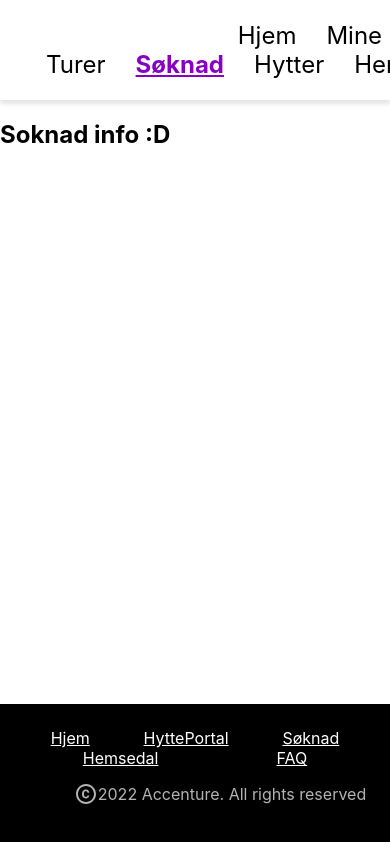
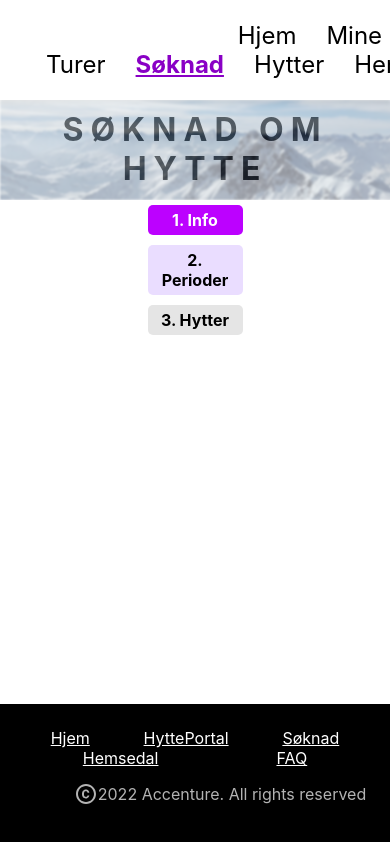
Before and after one commit to oyvind0402/AppForHyttegruppen, a React (Create React App) app in the folder frontend/: page /soknad in a window 390 px wide. Shown: the top 842 px of the page. Built offline with nearby package versions, Linux system fonts and the light colour scheme.

Commit message:
progressbar søknad completed and mobile friendly

```diff
--- a/frontend/src/components/01-Reusable/HeroBanner/HeroBanner.css
+++ b/frontend/src/components/01-Reusable/HeroBanner/HeroBanner.css
@@ -25,7 +25,7 @@
   text-align: center;
 
   text-transform: uppercase;
-  font-size: 50px;
+  font-size: 3rem;
   font-weight: 750;
   letter-spacing: 7px;
 }
@@ -37,11 +37,17 @@
 
   .hero-text {
     margin-top: 10px;
+    font-size: 2rem;
   }
 }
 
 @media only screen and (max-width: 400px) {
   .hero {
-    height: 75px;
+    height: 100px;
+    object-fit: contain;
+  }
+  .hero-picture {
+    height: 100px;
+    width: auto;
   }
 }
--- /dev/null
+++ b/frontend/src/components/Soknad/Soknad.css
@@ -0,0 +1,78 @@
+.progressbar {
+  display: flex;
+  justify-content: space-around;
+  align-items: center;
+  margin: 0 10vw;
+}
+
+.progress-step {
+  padding: 5px 10px;
+  font-weight: 750;
+  width: 100px;
+  text-align: center;
+  border-radius: 5px;
+}
+
+.activeProgress {
+  color: white;
+  background-color: #bc01ff;
+}
+
+.passedProgress {
+  color: black;
+  background-color: #eaddff;
+}
+
+.passedProgress:hover {
+  cursor: pointer;
+  color: white;
+  background-color: #bc01ff;
+}
+
+.not-activeProgress {
+  color: black;
+  background-color: #e5e5e5;
+}
+
+.progress-line {
+  display: block;
+  height: 1px;
+  border: 0;
+  border-top: 3px solid black;
+  padding: 0;
+  width: 175px;
+  margin: 0;
+}
+
+@media only screen and (max-width: 1200px) {
+  .progress-line {
+    width: 100px;
+  }
+}
+
+@media only screen and (max-width: 800px) {
+  .progress-line {
+    width: 50px;
+  }
+
+  .progress-step {
+    padding: 5px 5px;
+    width: 85px;
+  }
+}
+
+@media only screen and (max-width: 800px) {
+  .progress-line {
+    display: none;
+  }
+}
+
+@media only screen and (max-width: 400px) {
+  .progressbar {
+    flex-direction: column;
+  }
+
+  .progress-step {
+    margin: 5px 0;
+  }
+}
--- a/frontend/src/components/Soknad/Soknad.js
+++ b/frontend/src/components/Soknad/Soknad.js
@@ -1,6 +1,7 @@
 import { useContext } from 'react';
-
 import LoginContext from '../../LoginContext/login-context';
+import HeroBanner from '../01-Reusable/HeroBanner/HeroBanner';
+import './Soknad.css';
 
 const Soknad = () => {
   const loginContext = useContext(LoginContext);
@@ -8,9 +9,16 @@ const Soknad = () => {
   const loggedIn = loginContext.loggedIn;
 
   return (
-    <section>
-      <h1>Soknad info :D</h1>
-    </section>
+    <>
+      <HeroBanner name="Søknad om hytte" />
+      <div className="progressbar">
+        <p className="progress-step activeProgress step1">1. Info</p>
+        <hr className="progress-line" />
+        <p className="progress-step passedProgress step2">2. Perioder</p>
+        <hr className="progress-line" />
+        <p className="progress-step not-activeProgress step3">3. Hytter</p>
+      </div>
+    </>
   );
 };
 
```
